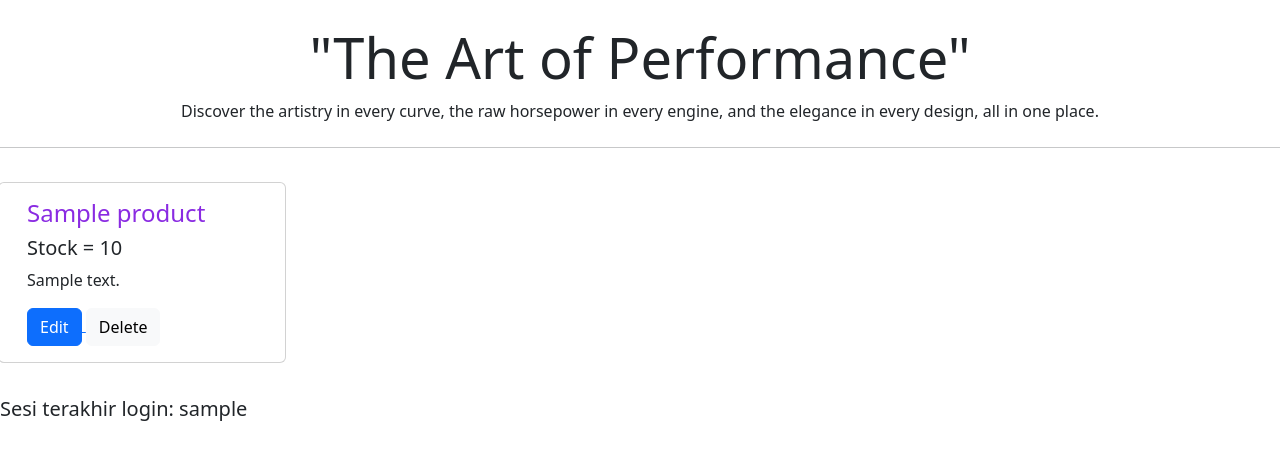
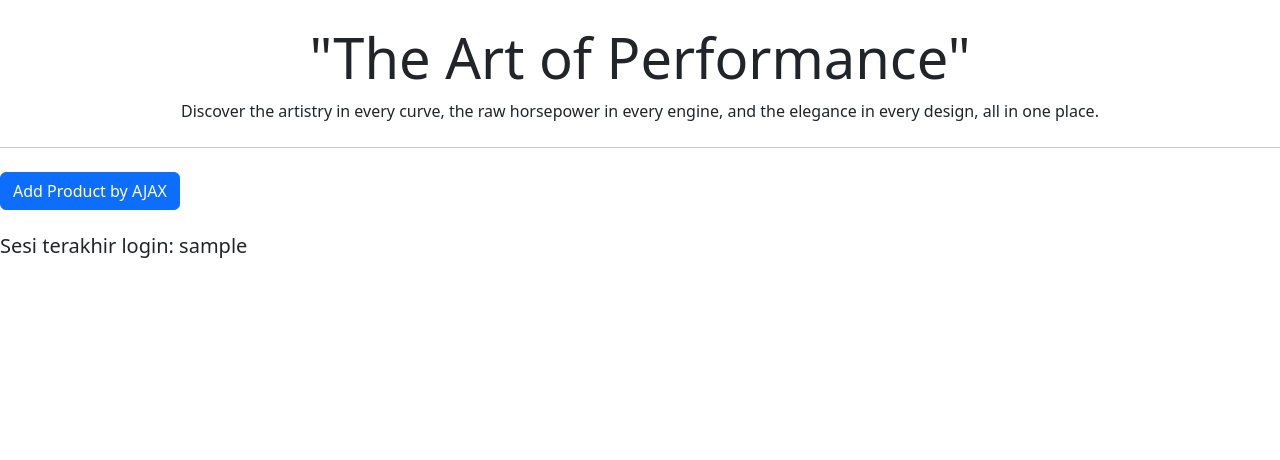
Before and after one commit to kimiagastya/inventoire, a Django app: template main/templates/main.html in a window 1280 px wide. Shown: the part 129-589 px from the top of the page. Run offline with Django 4.2, Linux system fonts and the light colour scheme; tables that the repository leaves empty hold one stand-in row (values such as "Sample post"); the template is opened without the code that fills it: values that come from a table or form of the project are taken from there, most other values are stand-ins (such as "Sample title", 1, 10 or a date in 2020); data that the repository does not hold is empty.

Commit message:
Tugas 6 Done

```diff
--- a/main/models.py
+++ b/main/models.py
@@ -7,4 +7,3 @@
     name = models.CharField(max_length=255)
     amount = models.IntegerField()
     description = models.TextField()
-    # car_image = models.ImageField(upload_to='product_images/')
--- a/main/templates/main.html
+++ b/main/templates/main.html
@@ -50,42 +50,94 @@
         <h1 class="display-4">"The Art of Performance"</h1>
         <p class="lead-p">Discover the artistry in every curve, the raw horsepower in every engine, and the elegance in every design, all in one place.</p>
         <hr class="my-4">
+        <button type="button" class="btn btn-primary" data-bs-toggle="modal" data-bs-target="#exampleModal">Add Product by AJAX</button>
     </div>
 
-        {% comment %} Berikut cara memperlihatkan data produk di bawah baris ini {% endcomment %}
-    <div class="row">
-        {% for p in product %}
-            <div class="card" style="width: 18rem;">
-                {% comment %} <img class="card-img-top" src="{{ p.car_image.url }}.jpg" alt="{{p.name}}"> {% endcomment %}
-                    <div class="card-body">
-                    {% if forloop.last %}
-                        <h4 class="card-title" style="color:blueviolet;">{{p.name}}</h4>
-                    {% else %}
-                        <h4 class="card-title">{{p.name}}</h4>
-                    {% endif %}
-                    <h5 class="card-amount">Stock = {{p.amount}}</h5>
-                    <p class="card-text">{{p.description}}</p>
-                    <a href="{% url 'main:edit_product' p.pk %}">
-                        <button type="button" class="btn btn-primary">
-                            Edit
-                        </button>
-                    </a>
-                    <a href="{% url 'main:delete_product' p.pk %}">
-                        <button type="button" class="btn btn-light">
-                            Delete
-                        </button>
-                    </a>
+    <div class="row" id="cards_list"></div>
+
+    <div class="modal fade" id="exampleModal" tabindex="-1" aria-labelledby="exampleModalLabel" aria-hidden="true">
+        <div class="modal-dialog">
+            <div class="modal-content">
+                <div class="modal-header">
+                    <h1 class="modal-title fs-5" id="exampleModalLabel">Add New Product</h1>
+                    <button type="button" class="btn-close" data-bs-dismiss="modal" aria-label="Close"></button>
+                </div>
+                <div class="modal-body">
+                    <form id="form" onsubmit="return false;">
+                        {% csrf_token %}
+                        <div class="mb-3">
+                            <label for="name" class="col-form-label">Name:</label>
+                            <input type="text" class="form-control" id="name" name="name"></input>
+                        </div>
+                        <div class="mb-3">
+                            <label for="amount" class="col-form-label">Amount:</label>
+                            <input type="number" class="form-control" id="amount" name="amount"></input>
+                        </div>
+                        <div class="mb-3">
+                            <label for="description" class="col-form-label">Description:</label>
+                            <textarea class="form-control" id="description" name="description"></textarea>
+                        </div>
+                    </form>
+                </div>
+                <div class="modal-footer">
+                    <button type="button" class="btn btn-secondary" data-bs-dismiss="modal">Close</button>
+                    <button type="button" class="btn btn-primary" id="button_add" data-bs-dismiss="modal">Add Product</button>
                 </div>
             </div>
-        {% endfor %}
+        </div>
     </div>
+
     <br />
 
     <h5>Sesi terakhir login: {{ last_login }}</h5>
 
     <script>
         async function getProducts() {
-            return fetch("{% url 'main:get_product_json' %}").then((res) => res.json())
+            return fetch("{% url 'main:get_product_json' %}").then((res) => res.json());
         }
+        async function refreshProducts() {
+            document.getElementById("cards_list").innerHTML = ""
+            const products = await getProducts()
+            let htmlString = ``
+            const lastItem = products[products.length - 1]
+            products.forEach((item) => {
+                htmlString += `<div class="card" style="width: 18rem;">
+                                <div class="card-body">`
+                if (item === lastItem) {
+                    htmlString += `<h4 class="card-title" style="color:blueviolet;">${item.fields.name}</h4>`
+                } else {
+                    htmlString += `<h4 class="card-title">${item.fields.name}</h4>`
+                }
+                htmlString += `<h5 class="card-amount">Stock = ${item.fields.amount}</h5>
+                        <p class="card-text">${item.fields.description}</p>
+                        <a href="/edit-product/${item.pk}">
+                            <button type="button" class="btn btn-primary">
+                                Edit
+                            </button>
+                        </a>
+                        <a href="/delete/${item.pk}">
+                            <button type="button" class="btn btn-light">
+                                Delete
+                            </button>
+                        </a>
+                    </div>
+                </div>`
+            })
+
+            document.getElementById("cards_list").innerHTML = htmlString
+        }
+
+        refreshProducts();
+
+        function addProduct() {
+            fetch("{% url 'main:add_product_ajax' %}", {
+                method: "POST",
+                body: new FormData(document.querySelector('#form'))
+            }).then(refreshProducts)
+
+            document.getElementById("form").reset()
+            return false
+        }
+        document.getElementById("button_add").onclick = addProduct
     </script>
 {% endblock content %}
--- a/main/views.py
+++ b/main/views.py
@@ -76,7 +76,6 @@
     return render(request, "create_product.html", context)
 
 def edit_product(request, id):
-    # Get product berdasarkan ID
     product = Product.objects.get(pk = id)
 
     # Set product sebagai instance dari form
@@ -91,11 +90,8 @@
     return render(request, "edit_product.html", context)
 
 def delete_product(request, id):
-    # Get data berdasarkan ID
     product = Product.objects.get(pk = id)
-    # Hapus data
     product.delete()
-    # Kembali ke halaman awal
     return HttpResponseRedirect(reverse('main:show_main'))
 
 def show_xml(request):
@@ -115,7 +111,7 @@
     return HttpResponse(serializers.serialize("json", data), content_type="application/json")
 
 def get_product_json(request):
-    product_item = Product.objects.all()
+    product_item = Product.objects.filter(user=request.user);
     return HttpResponse(serializers.serialize('json', product_item))
 
 @csrf_exempt
--- a/requirements.txt
+++ b/requirements.txt
@@ -4,3 +4,4 @@
 psycopg2-binary
 requests
 urllib3
+django-environ
```
Also changed, not shown: inventoire/settings.py (+14 -0 lines), .github/workflows/pbp-deploy.yml (added), README.md, inventoire/static/img/addcar.jpg (added), main/migrations/0004_remove_product_car_image.py (added), 3 other files.
